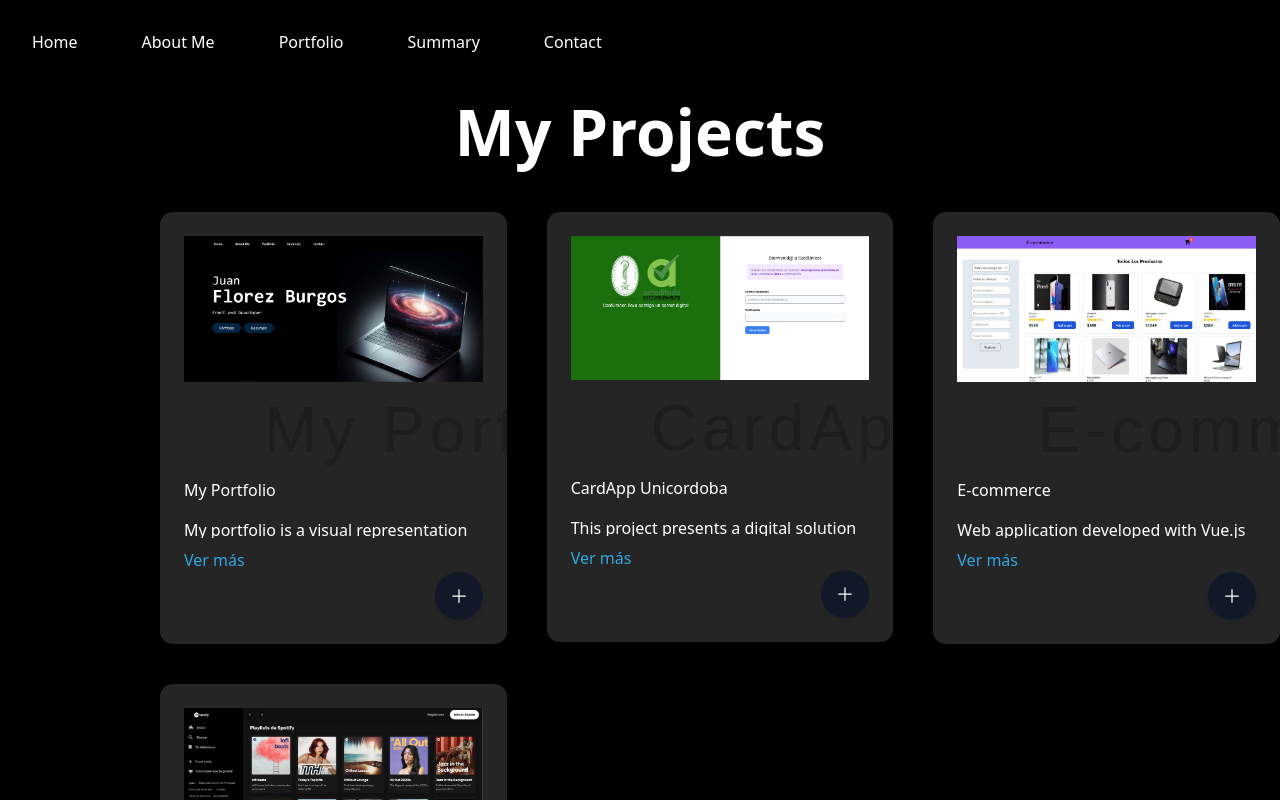
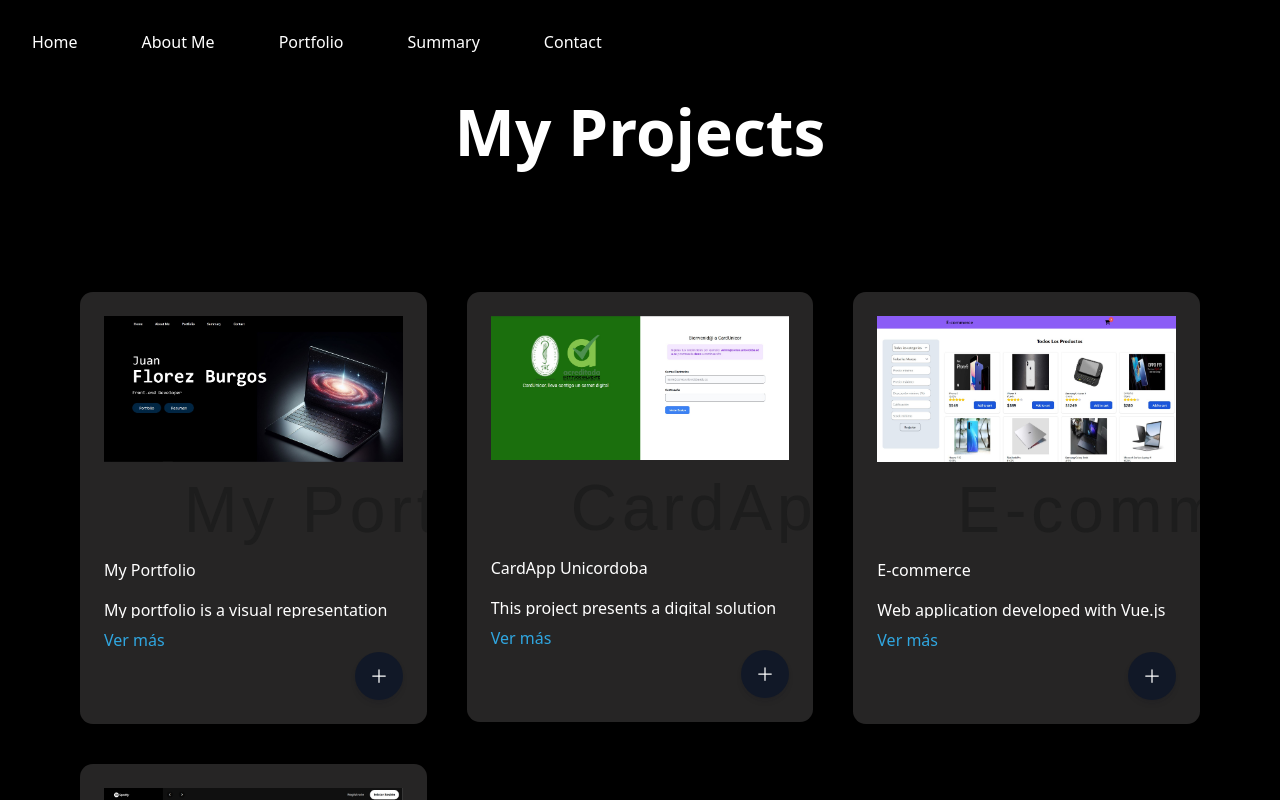
Before and after one commit to JFlorezBurgos/myPortfolio, an Angular app: page /portfolio in a window 1280 px wide. Shown: the top 800 px of the page. Built offline with nearby package versions, Linux system fonts and the light colour scheme.

Commit message:
ajuste view projects

```diff
--- a/src/app/home/pages/portfolio/portfolio.component.css
+++ b/src/app/home/pages/portfolio/portfolio.component.css
@@ -16,8 +16,7 @@
   display: grid;
   grid-template-columns: repeat(auto-fit, minmax(20rem, 1fr));
   grid-gap: 2.5rem;
-  padding-left: 10rem;
-  padding-bottom: 5rem;
+  padding: 5rem;
 }
 
 .card {
```
